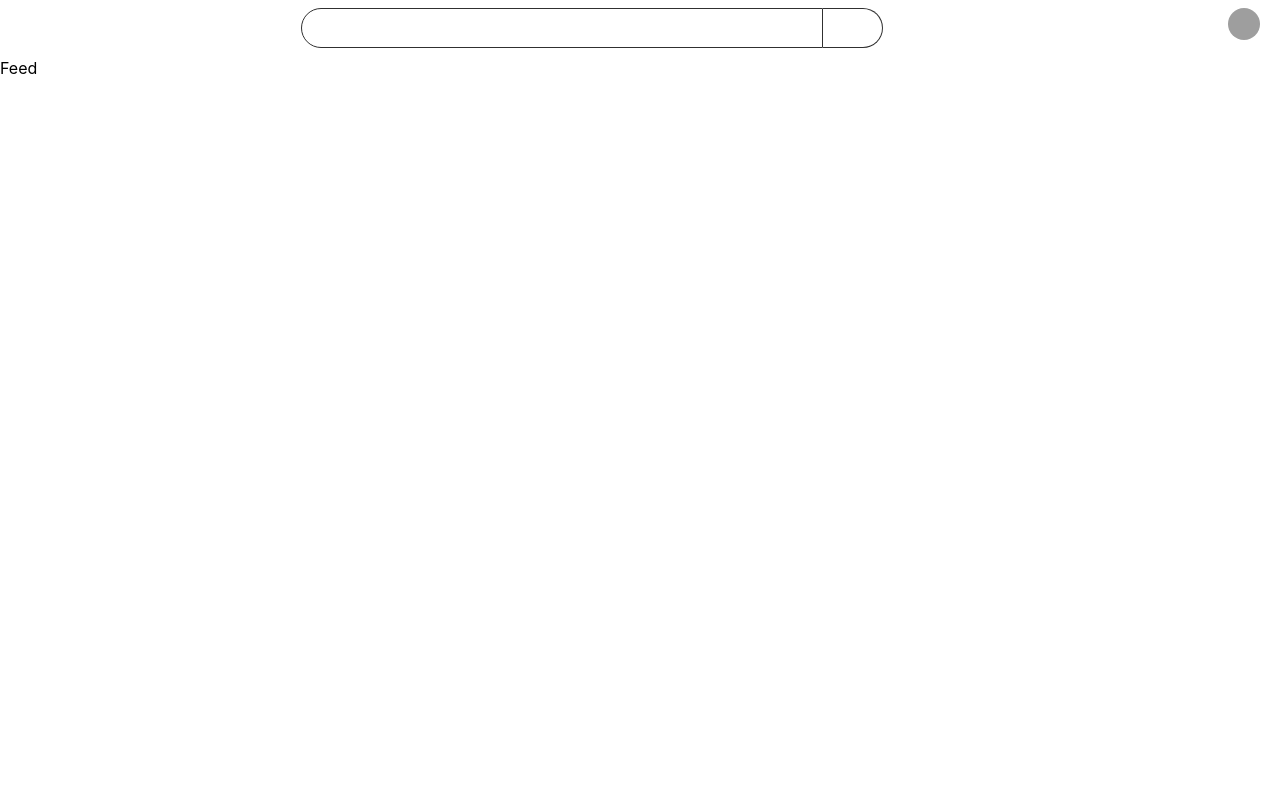
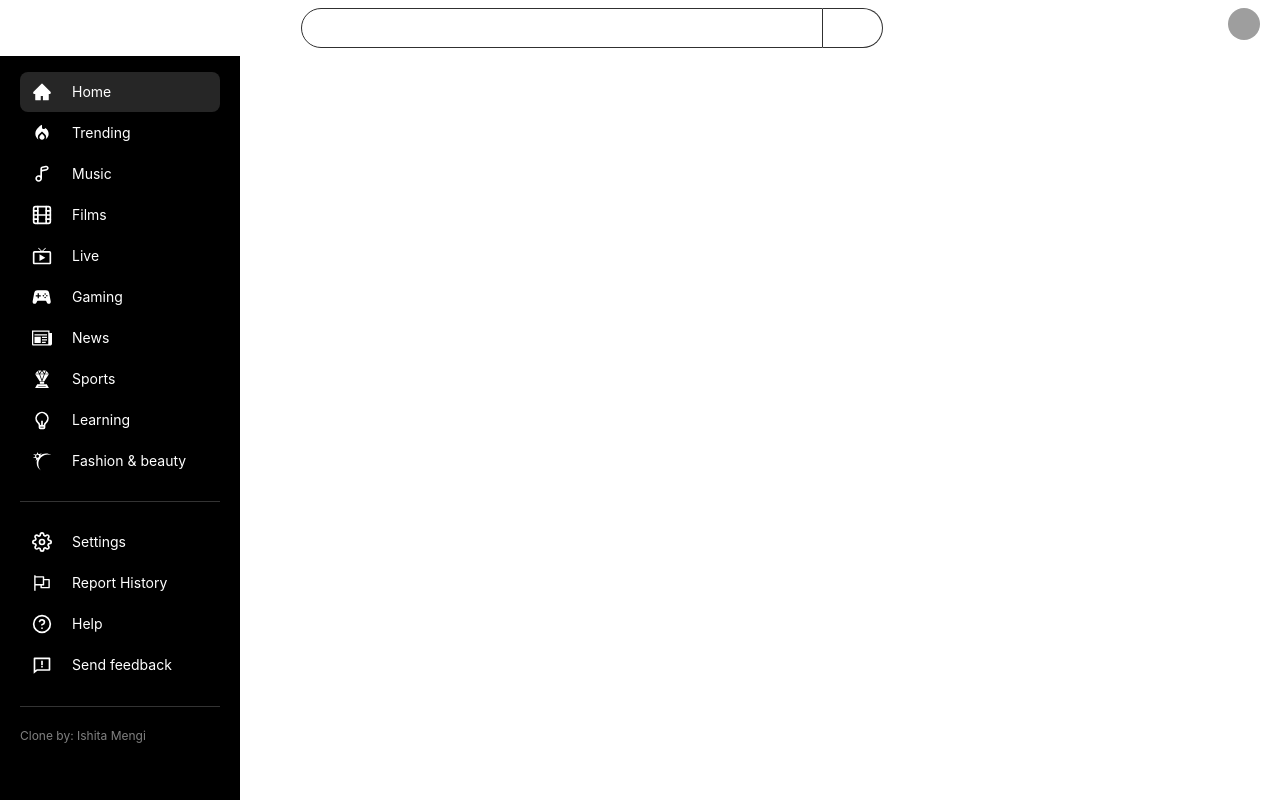
Before and after one commit to mengiishita/youtube-clone, a React (Create React App) app: page / in a window 1280 px wide. Built offline with nearby package versions, Linux system fonts and the light colour scheme; no server answers; grey boxes are pictures that could not be loaded.

Commit message:
Left nav and left nav menu item components

```diff
--- a/src/components/Feed.jsx
+++ /dev/null
@@ -1,7 +0,0 @@
-import React from "react";
-
-const Feed = () => {
-  return <div>Feed</div>;
-};
-
-export default Feed;
--- /dev/null
+++ b/src/components/feed/Feed.jsx
@@ -0,0 +1,12 @@
+import React from "react";
+import LeftNav from "./LeftNav";
+
+const Feed = () => {
+  return (
+    <div className="flex flex-row h-[calc(100%-56px)]">
+      <LeftNav />
+    </div>
+  );
+};
+
+export default Feed;
--- /dev/null
+++ b/src/components/feed/LeftNav.jsx
@@ -0,0 +1,56 @@
+import React, { useContext } from "react";
+import { categories } from "../../utils/constants";
+import LeftNavMenuItem from "./LeftNavMenuItem";
+import { Context } from "../../context/contextApi";
+import { useNavigate } from "react-router-dom";
+
+const LeftNav = () => {
+  const { selectedCategory, setSelectedCategory, mobileMenu } =
+    useContext(Context);
+
+  const navigate = useNavigate();
+
+  const handleClick = (name, type) => {
+    switch (type) {
+      case "category":
+        return setSelectedCategory(name);
+      case "home":
+        return setSelectedCategory(name);
+      case "menu":
+        return false;
+      default:
+        break;
+    }
+  };
+
+  return (
+    <div className="md:block w-[240px] overflow-y-auto h-full py-4 bg-black absolute md:relative z-10 translate-x-[-240px] md:translate-x-0 transition-all">
+      <div className="flex px-5 flex-col">
+        {categories.map((item) => {
+          return (
+            <div key={item.name}>
+              <LeftNavMenuItem
+                text={item.type === "home" ? "Home" : item.name}
+                icon={item.icon}
+                action={() => {
+                  handleClick(item.name, item.type);
+                  navigate("/");
+                }}
+                classname={`${
+                  selectedCategory === item.name ? "bg-white/[0.15]" : ""
+                }`}
+              />
+              {item.divider && <hr className="my-5 border-white/[0.2]" />}
+            </div>
+          );
+        })}
+        <hr className="my-5 border-white/[0.2]" />
+        <div className="text-white/[0.5] text-[12px]">
+          Clone by: Ishita Mengi
+        </div>
+      </div>
+    </div>
+  );
+};
+
+export default LeftNav;
--- /dev/null
+++ b/src/components/feed/LeftNavMenuItem.jsx
@@ -0,0 +1,18 @@
+import React from "react";
+
+const LeftNavMenuItem = ({ text, icon, classname, action }) => {
+  return (
+    <div
+      className={
+        "text-white text-sm cursor-pointer h-10 flex items-center px-3 mb-[1px] rounded-lg hover:bg-white/[0.15] " +
+        classname
+      }
+      onClick={action}
+    >
+      <span className="text-xl mr-5">{icon}</span>
+      {text}
+    </div>
+  );
+};
+
+export default LeftNavMenuItem;
--- a/src/context/contextApi.js
+++ b/src/context/contextApi.js
@@ -6,12 +6,12 @@ export const Context = createContext();
 const AppContext = ({ children }) => {
   const [loading, setLoading] = useState(false);
   const [searchResults, setSearchResults] = useState(false);
-  const [selectCategories, setSelectCategories] = useState("New");
+  const [selectedCategory, setSelectedCategory] = useState("New");
   const [mobileMenu, setMobileMenu] = useState(false);
 
   useEffect(() => {
-    fetchSelectedCategoryData(selectCategories);
-  }, [selectCategories]);
+    fetchSelectedCategoryData(selectedCategory);
+  }, [selectedCategory]);
 
   const fetchSelectedCategoryData = (query) => {
     setLoading(true);
@@ -29,8 +29,8 @@ const AppContext = ({ children }) => {
         setLoading,
         searchResults,
         setSearchResults,
-        selectCategories,
-        setSelectCategories,
+        selectedCategory,
+        setSelectedCategory,
         mobileMenu,
         setMobileMenu,
       }}
--- /dev/null
+++ b/src/utils/constants.js
@@ -0,0 +1,33 @@
+import React from "react";
+
+import { AiFillHome, AiOutlineFlag } from "react-icons/ai";
+import { MdLocalFireDepartment, MdLiveTv } from "react-icons/md";
+import { CgMusicNote } from "react-icons/cg";
+import { FiFilm } from "react-icons/fi";
+import { IoGameControllerSharp } from "react-icons/io5";
+import { ImNewspaper } from "react-icons/im";
+import { GiDiamondTrophy, GiEclipse } from "react-icons/gi";
+import { RiLightbulbLine, RiFeedbackLine } from "react-icons/ri";
+import { FiSettings, FiHelpCircle } from "react-icons/fi";
+
+export const categories = [
+  { name: "New", icon: <AiFillHome />, type: "home" },
+  { name: "Trending", icon: <MdLocalFireDepartment />, type: "category" },
+  { name: "Music", icon: <CgMusicNote />, type: "category" },
+  { name: "Films", icon: <FiFilm />, type: "category" },
+  { name: "Live", icon: <MdLiveTv />, type: "category" },
+  { name: "Gaming", icon: <IoGameControllerSharp />, type: "category" },
+  { name: "News", icon: <ImNewspaper />, type: "category" },
+  { name: "Sports", icon: <GiDiamondTrophy />, type: "category" },
+  { name: "Learning", icon: <RiLightbulbLine />, type: "category" },
+  {
+    name: "Fashion & beauty",
+    icon: <GiEclipse />,
+    type: "category",
+    divider: true,
+  },
+  { name: "Settings", icon: <FiSettings />, type: "menu" },
+  { name: "Report History", icon: <AiOutlineFlag />, type: "menu" },
+  { name: "Help", icon: <FiHelpCircle />, type: "menu" },
+  { name: "Send feedback", icon: <RiFeedbackLine />, type: "menu" },
+];
```
Also changed, not shown: src/App.js (+10 -7 lines).
